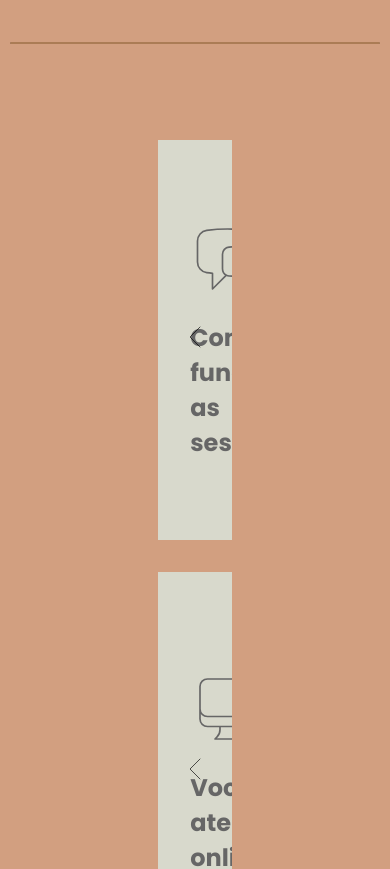
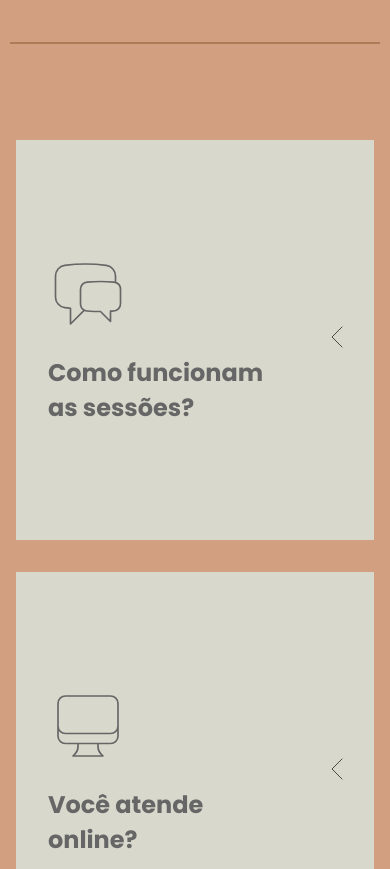
Before and after one commit to caueperuque/landing-page-psi, a React (Vite) app: page / in a window 390 px wide. Shown: the part 2040-2909 px from the top of the page. Built offline with nearby package versions, Linux system fonts and the light colour scheme.

Commit message:
fix: faq para mobile

```diff
--- a/src/components/FAQ/index.tsx
+++ b/src/components/FAQ/index.tsx
@@ -1,4 +1,4 @@
-import { FAQLayoutComponent } from "./styles";
+import { FAQContainer, FAQLayoutComponent } from "./styles";
 import { FAQItem, FAQItemProps } from "./components/FAQItem";
 import {
   ChatBubbleLeftRightIcon,
@@ -36,7 +36,7 @@ export const FAQ = () => {
   ];
 
   return (
-    <div style={{ display: 'flex', justifyContent: 'center' }}>
+    <FAQContainer>
       <FAQLayoutComponent>
         {questions.map((question, index) => (
           <FAQItem
@@ -47,6 +47,6 @@ export const FAQ = () => {
           />
         ))}
       </FAQLayoutComponent>
-    </div>
+    </FAQContainer>
   );
 };
--- a/src/components/FAQ/styles.ts
+++ b/src/components/FAQ/styles.ts
@@ -1,4 +1,11 @@
 import styled from "styled-components";
+
+export const FAQContainer = styled.div`
+  @media (min-width: 720px) {
+    display: flex;
+    justify-content: center;
+  }
+`;
 
 export const FAQLayoutComponent = styled.div`
   padding: 1rem;
```
